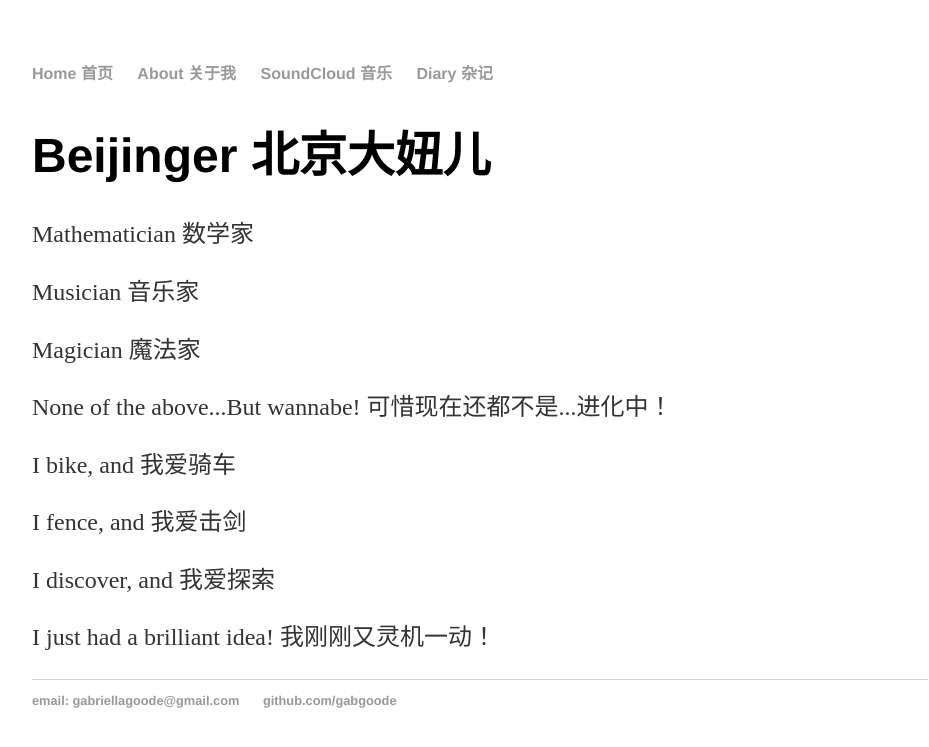
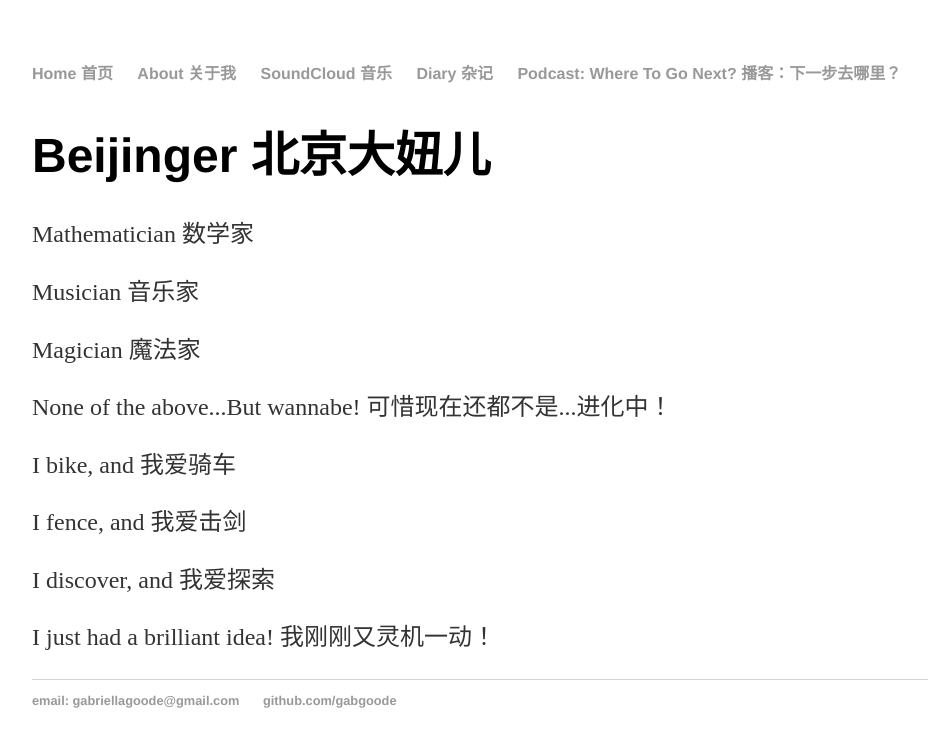
Before and after one commit to gabgoode/gabgoode.github.io, a Jekyll site: the page built from about/index.html, in a window 1280 px wide. Shown: the top 747 px of the page, without its empty margins (160-1089 px from the left). Built offline with Jekyll 4.4.1, drawn with Linux system fonts in a browser that asks for light colours.

Commit message:
Update default.html

```diff
--- a/_layouts/default.html
+++ b/_layouts/default.html
@@ -10,8 +10,9 @@
 	    		<ul>
 	        		<li><a href="/">Home 首页</a></li>
 		        	<li><a href="/about">About 关于我</a></li>
-	        		<li><a href="https://soundcloud.com/gab-liu">SoundCloud 音乐</a></li>
+	        		<li><a href="https://soundcloud.com/gab-liu/tracks">SoundCloud 音乐</a></li>
 	        		<li><a href="/blog">Diary 杂记</a></li>
+				<li><a href="/podcast/feed/xml">Podcast: Where To Go Next? 播客：下一步去哪里？</a></li>
 	    		</ul>
 			</nav>
 			<div class="container">
```
